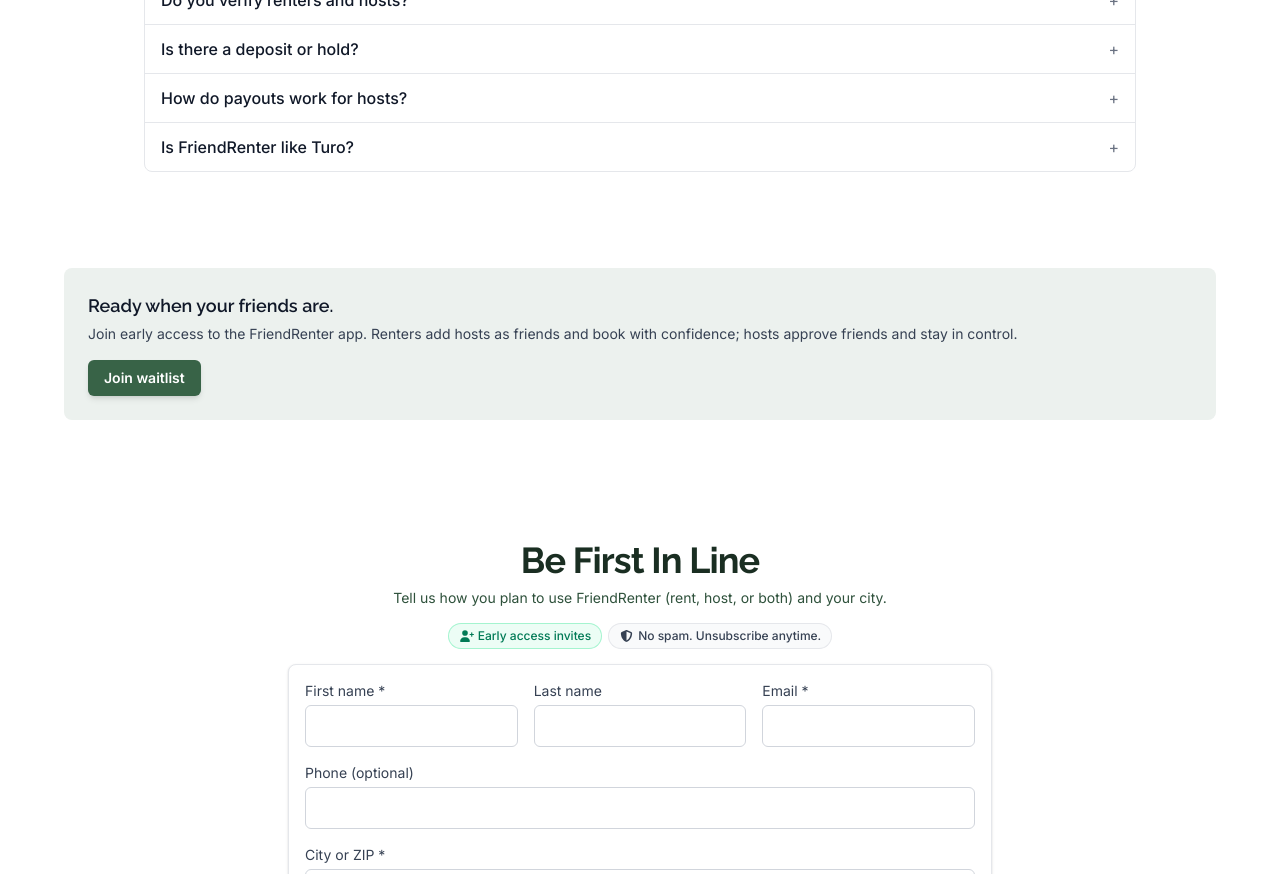
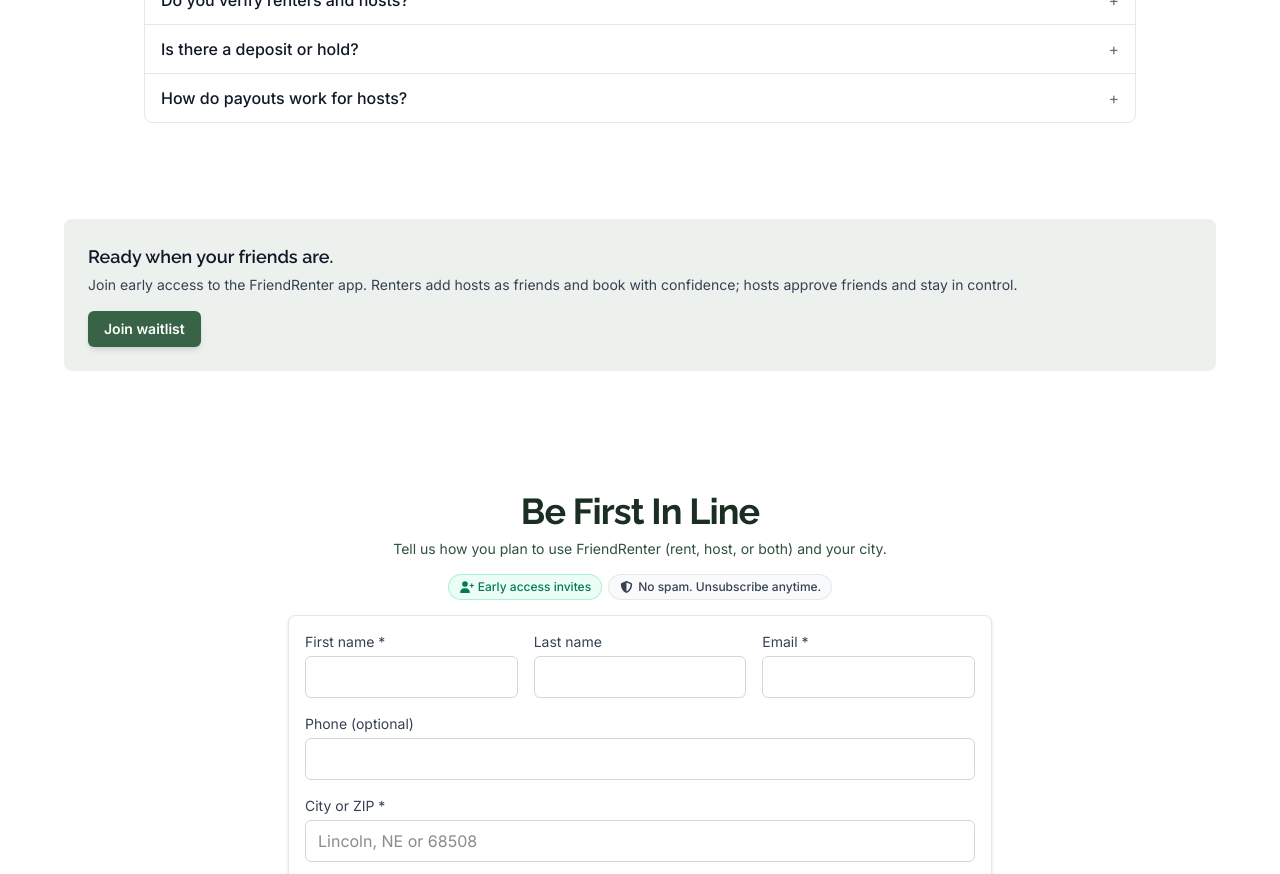
Before and after one commit to Friend-Renter/fr-marketing, a Next.js app: page / in a window 1280 px wide. Shown: the part 3200-4074 px from the top of the page. Built offline with nearby package versions, Linux system fonts and the light colour scheme; no server answers.

Commit message:
removes turo faq

```diff
--- a/app/page.js
+++ b/app/page.js
@@ -71,10 +71,6 @@
   {
     q: "How do payouts work for hosts?",
     a: "Fast payouts, typically 2–3 business days after the trip ends.",
-  },
-  {
-    q: "Is FriendRenter like Turo?",
-    a: "Similar mechanics, different vibe—bookings happen between friends. Add → accept → book.",
   },
 ];
 
```
